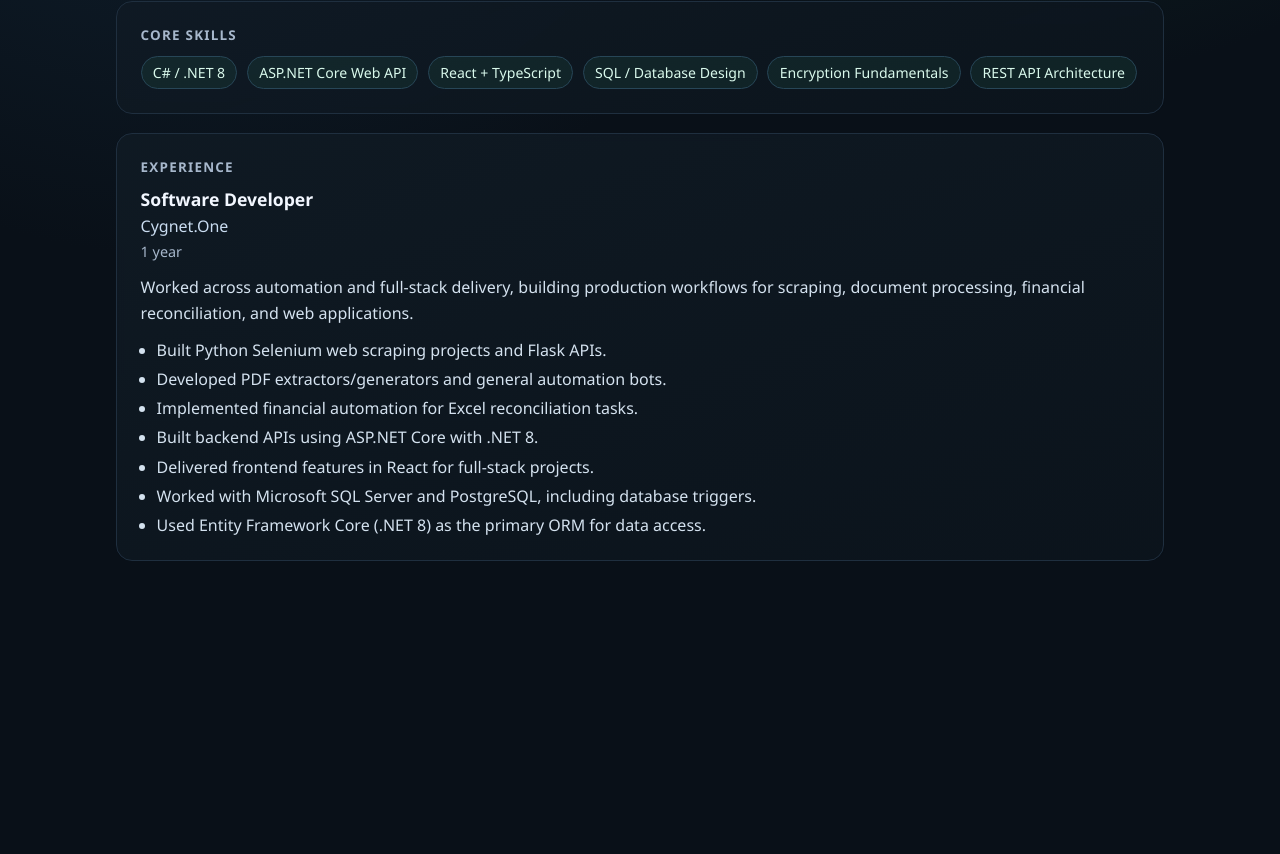
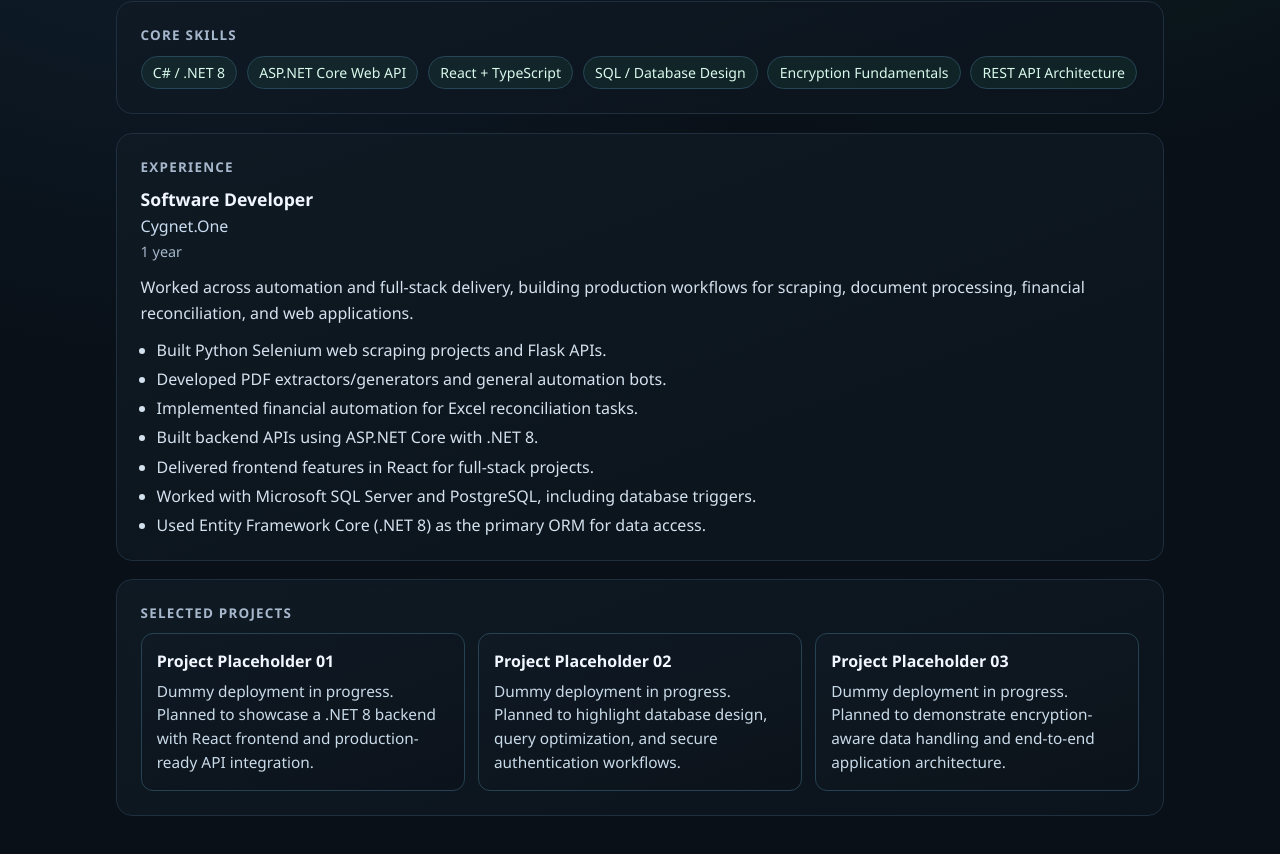
Before and after one commit to DaniJani2025/danijani.com, a React (Vite) app: page / in a window 1280 px wide. Shown: the part 534-1388 px from the top of the page. Before the commit the page ends 1151 px from the top, so only its background shows below. Built offline with nearby package versions, Linux system fonts and the light colour scheme.

Commit message:
Added projects placeholder

```diff
--- a/src/App.tsx
+++ b/src/App.tsx
@@ -9,6 +9,24 @@ const skills = [
   "SQL / Database Design",
   "Encryption Fundamentals",
   "REST API Architecture",
+];
+
+const projects = [
+  {
+    title: "Project Placeholder 01",
+    description:
+      "Dummy deployment in progress. Planned to showcase a .NET 8 backend with React frontend and production-ready API integration.",
+  },
+  {
+    title: "Project Placeholder 02",
+    description:
+      "Dummy deployment in progress. Planned to highlight database design, query optimization, and secure authentication workflows.",
+  },
+  {
+    title: "Project Placeholder 03",
+    description:
+      "Dummy deployment in progress. Planned to demonstrate encryption-aware data handling and end-to-end application architecture.",
+  },
 ];
 
 export default function App() {
@@ -49,6 +67,18 @@ export default function App() {
       <section className="panel">
         <Experience />
       </section>
+
+      <section className="panel">
+        <h3 className="section-title">Selected Projects</h3>
+        <div className="project-grid">
+          {projects.map((project) => (
+            <article key={project.title} className="project-card">
+              <h4>{project.title}</h4>
+              <p>{project.description}</p>
+            </article>
+          ))}
+        </div>
+      </section>
     </main>
   );
 }
--- a/src/index.css
+++ b/src/index.css
@@ -174,6 +174,28 @@ a {
   color: #d4e2ef;
 }
 
+.project-grid {
+  display: grid;
+  gap: 0.8rem;
+}
+
+.project-card {
+  padding: 0.95rem;
+  border-radius: 12px;
+  border: 1px solid #264253;
+  background: linear-gradient(160deg, rgb(15 26 36 / 95%), rgb(11 18 26 / 95%));
+}
+
+.project-card h4 {
+  margin: 0 0 0.5rem;
+}
+
+.project-card p {
+  margin: 0;
+  color: #c9dae8;
+  line-height: 1.55;
+  font-size: 0.96rem;
+}
 
 @media (min-width: 768px) {
   .page {
@@ -190,4 +212,7 @@ a {
     align-items: start;
   }
 
+  .project-grid {
+    grid-template-columns: repeat(3, minmax(0, 1fr));
+  }
 }
```
